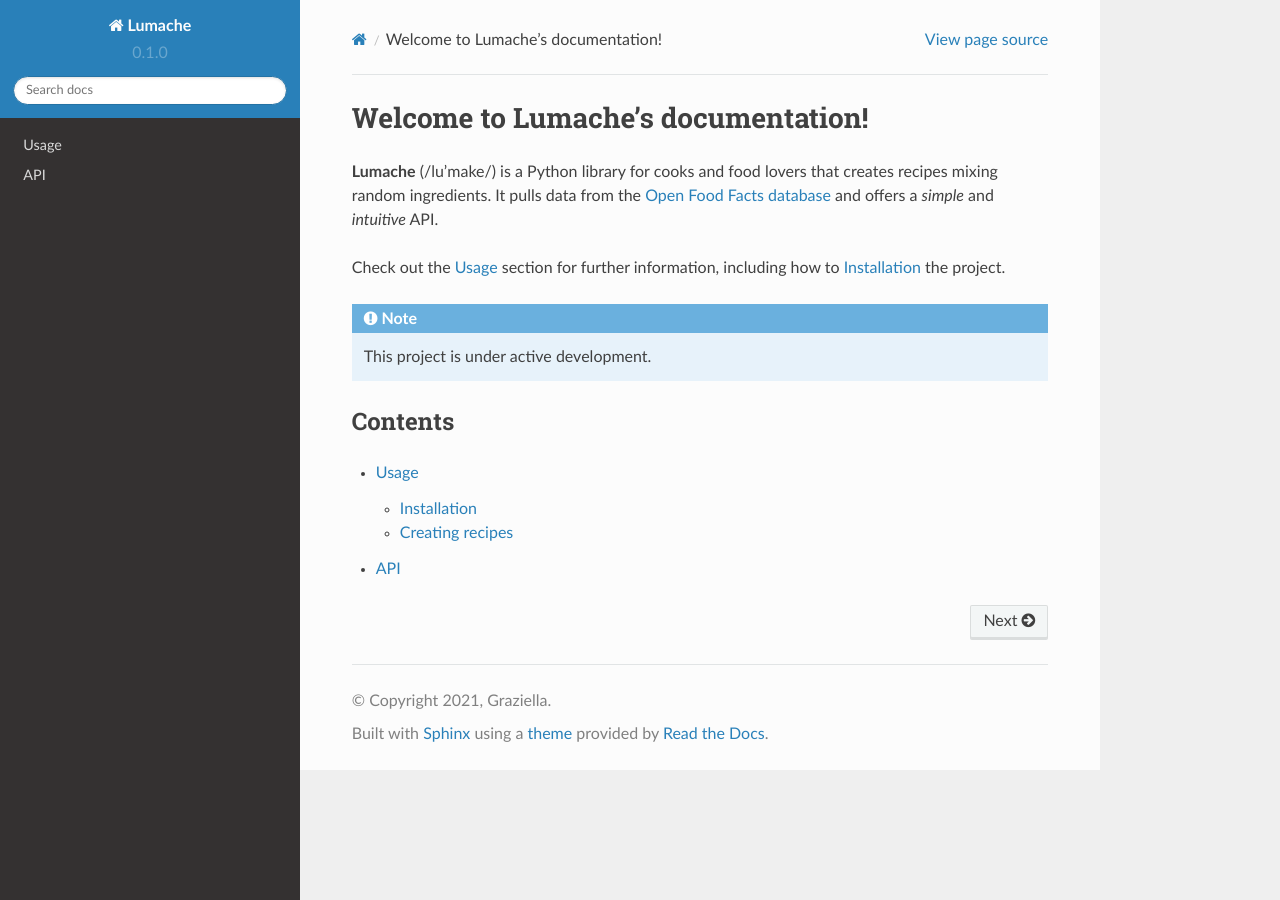
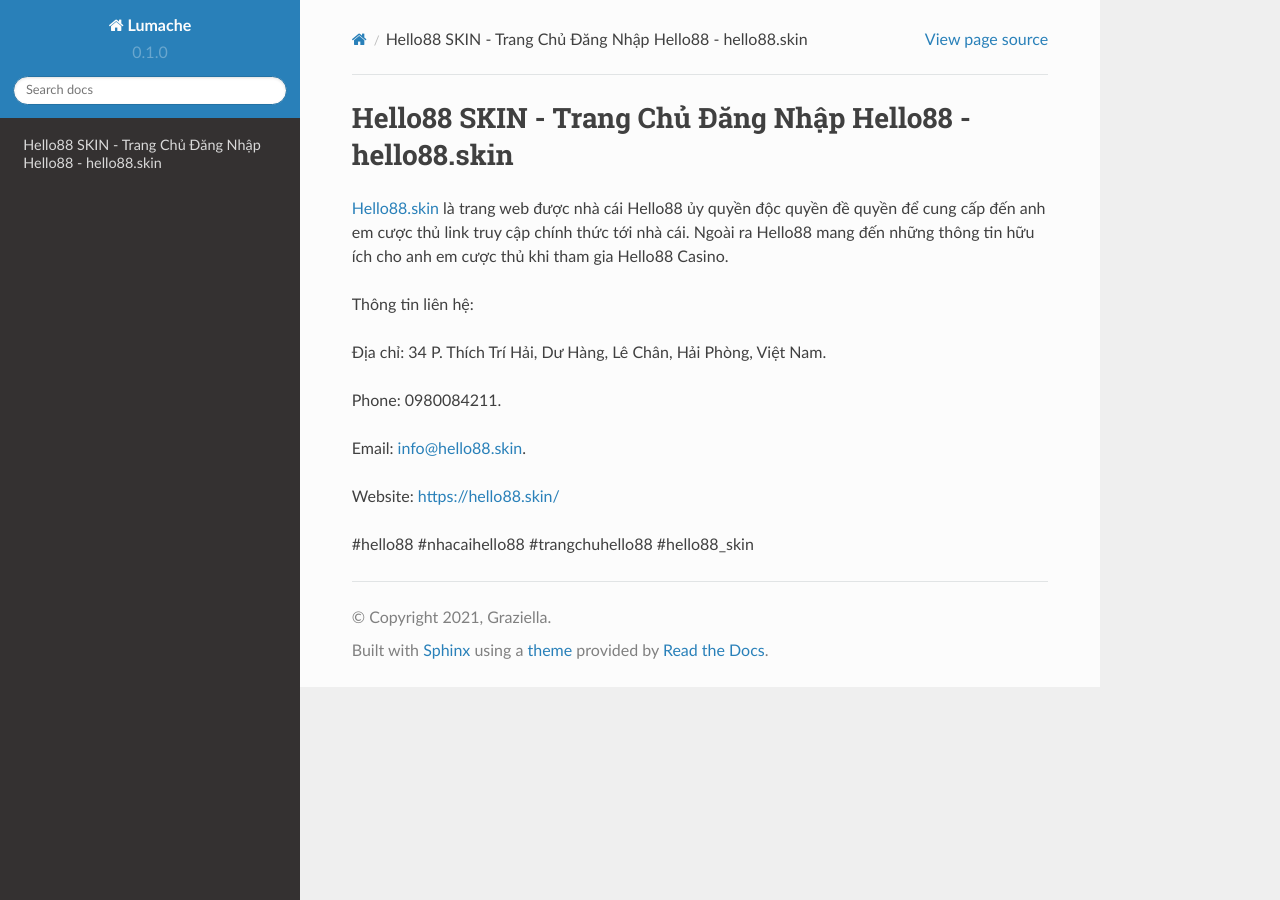
Before and after one commit to iaduphattai904809/hello88skin, a Sphinx documentation site: the page built from docs/source/index.rst, in a window 1280 px wide. Built offline with Sphinx 7.4.7 and the Read the Docs theme 2.0.0, drawn with Linux system fonts in a browser that asks for light colours.

Commit message:
Update index.rst

```diff
--- a/docs/source/index.rst
+++ b/docs/source/index.rst
@@ -1,22 +1,16 @@
-Welcome to Lumache's documentation!
+Hello88 SKIN - Trang Chủ Đăng Nhập Hello88 - hello88.skin
 ===================================
 
-**Lumache** (/lu'make/) is a Python library for cooks and food lovers
-that creates recipes mixing random ingredients.
-It pulls data from the `Open Food Facts database <https://world.openfoodfacts.org/>`_
-and offers a *simple* and *intuitive* API.
+`Hello88.skin <https://hello88.skin/>`_ là trang web được nhà cái Hello88 ủy quyền độc quyền đề quyền để cung cấp đến anh em cược thủ link truy cập chính thức tới nhà cái. Ngoài ra Hello88 mang đến những thông tin hữu ích cho anh em cược thủ khi tham gia Hello88 Casino.
 
-Check out the :doc:`usage` section for further information, including
-how to :ref:`installation` the project.
+Thông tin liên hệ:
 
-.. note::
+Địa chỉ: 34 P. Thích Trí Hải, Dư Hàng, Lê Chân, Hải Phòng, Việt Nam.
 
-   This project is under active development.
+Phone: 0980084211.
 
-Contents
---------
+Email: info@hello88.skin.
 
-.. toctree::
+Website: https://hello88.skin/
 
-   usage
-   api
+#hello88 #nhacaihello88 #trangchuhello88 #hello88_skin
```
